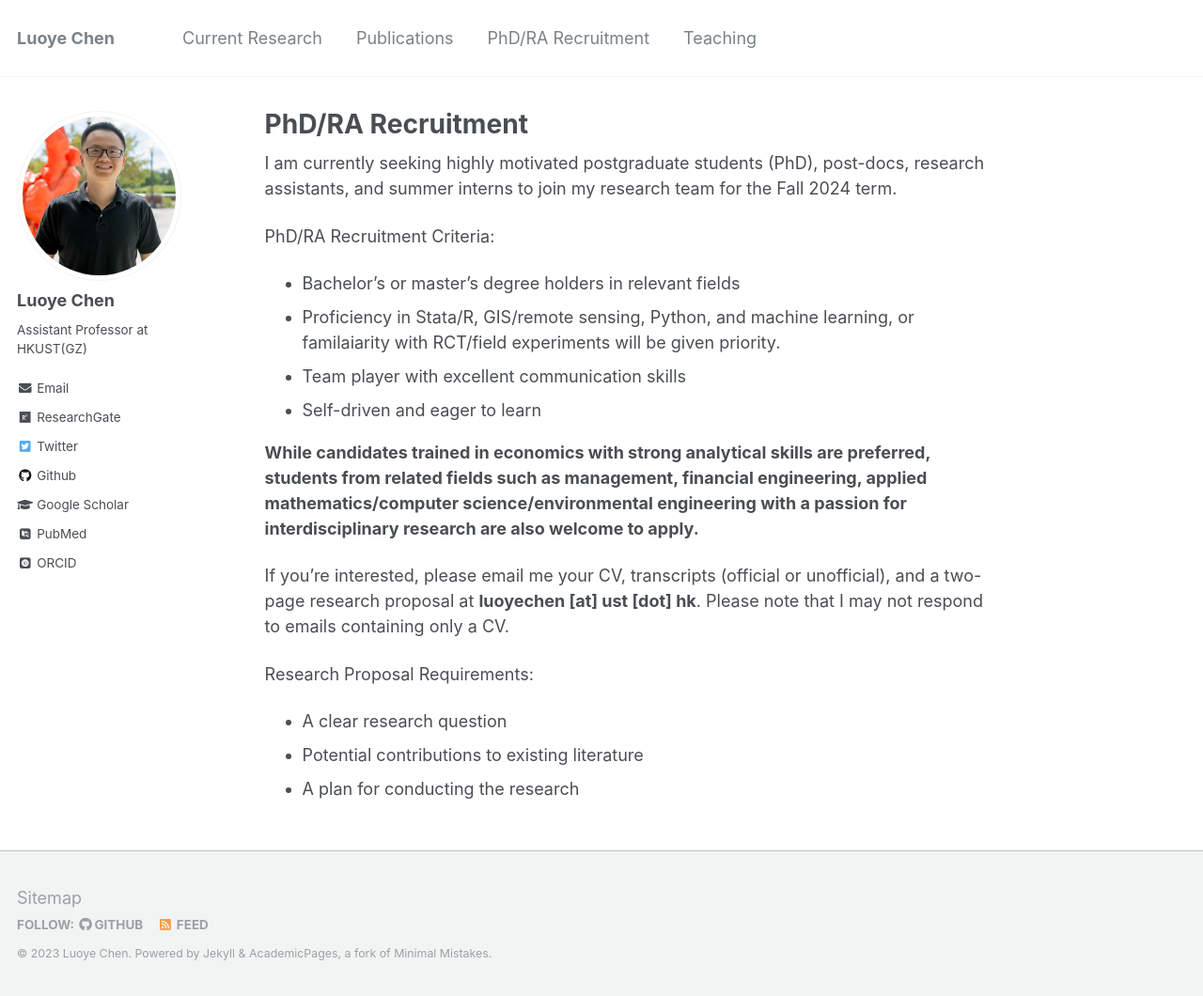
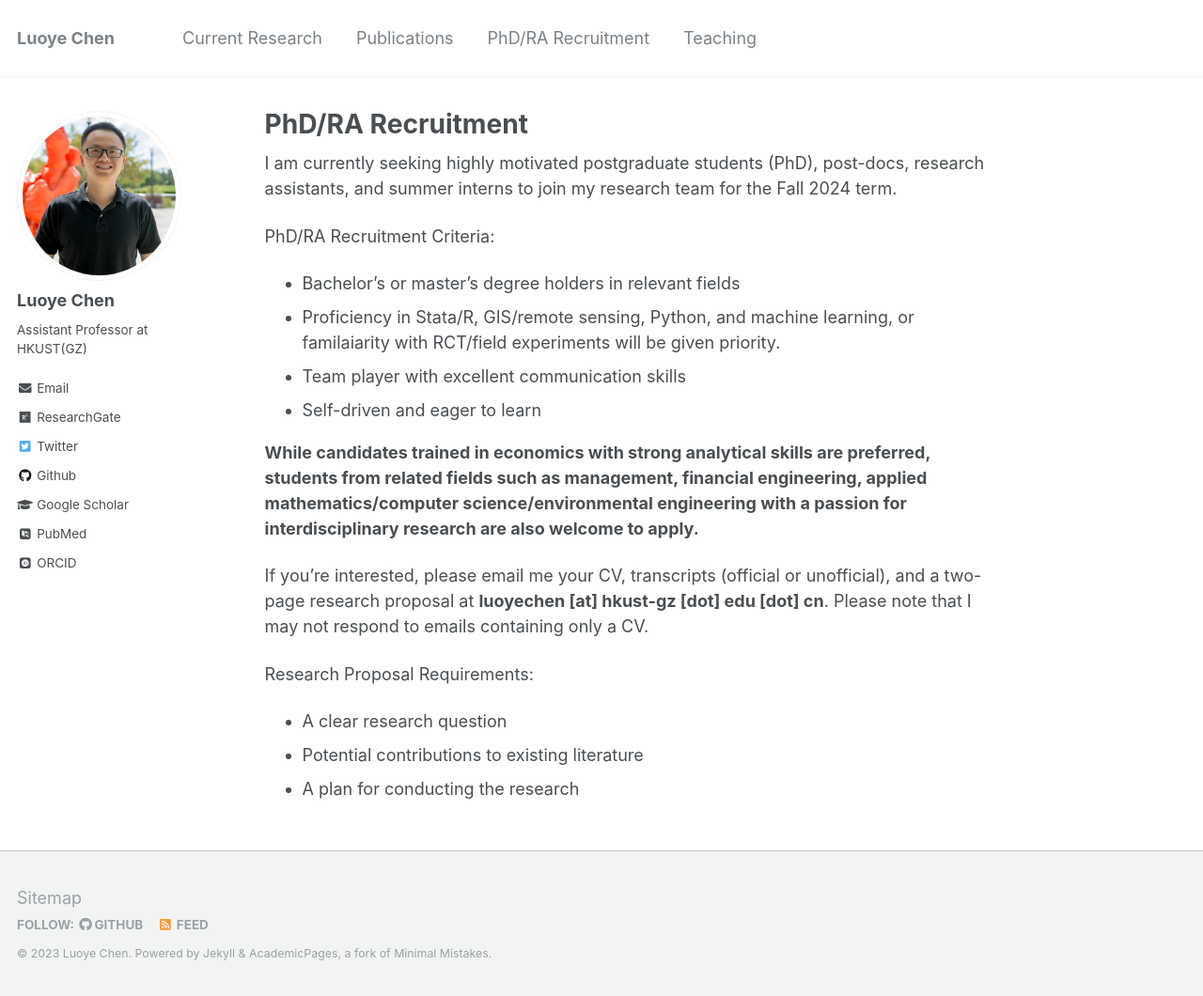
Before and after one commit to luoyec/luoyec.github.io, a Jekyll site: the page built from _pages/recuritment.md, in a window 1280 px wide and 1060 px high. Shown: the whole window at 94% size. Built offline with Jekyll 4.4.1, drawn with Linux system fonts in a browser that asks for light colours; some web fonts are replaced.

Commit message:
Update recuritment.md

```diff
--- a/_pages/recuritment.md
+++ b/_pages/recuritment.md
@@ -18,7 +18,7 @@ PhD/RA Recruitment Criteria:
 
 **While candidates trained in economics with strong analytical skills are preferred, students from related fields such as management, financial engineering, applied mathematics/computer science/environmental engineering with a passion for interdisciplinary research are also welcome to apply.**
 
-If you're interested, please email me your CV, transcripts (official or unofficial), and a two-page research proposal at **luoyechen [at] ust [dot] hk**. Please note that I may not respond to emails containing only a CV.
+If you're interested, please email me your CV, transcripts (official or unofficial), and a two-page research proposal at **luoyechen [at] hkust-gz [dot] edu [dot] cn**. Please note that I may not respond to emails containing only a CV.
 
 Research Proposal Requirements:
 - A clear research question
```
